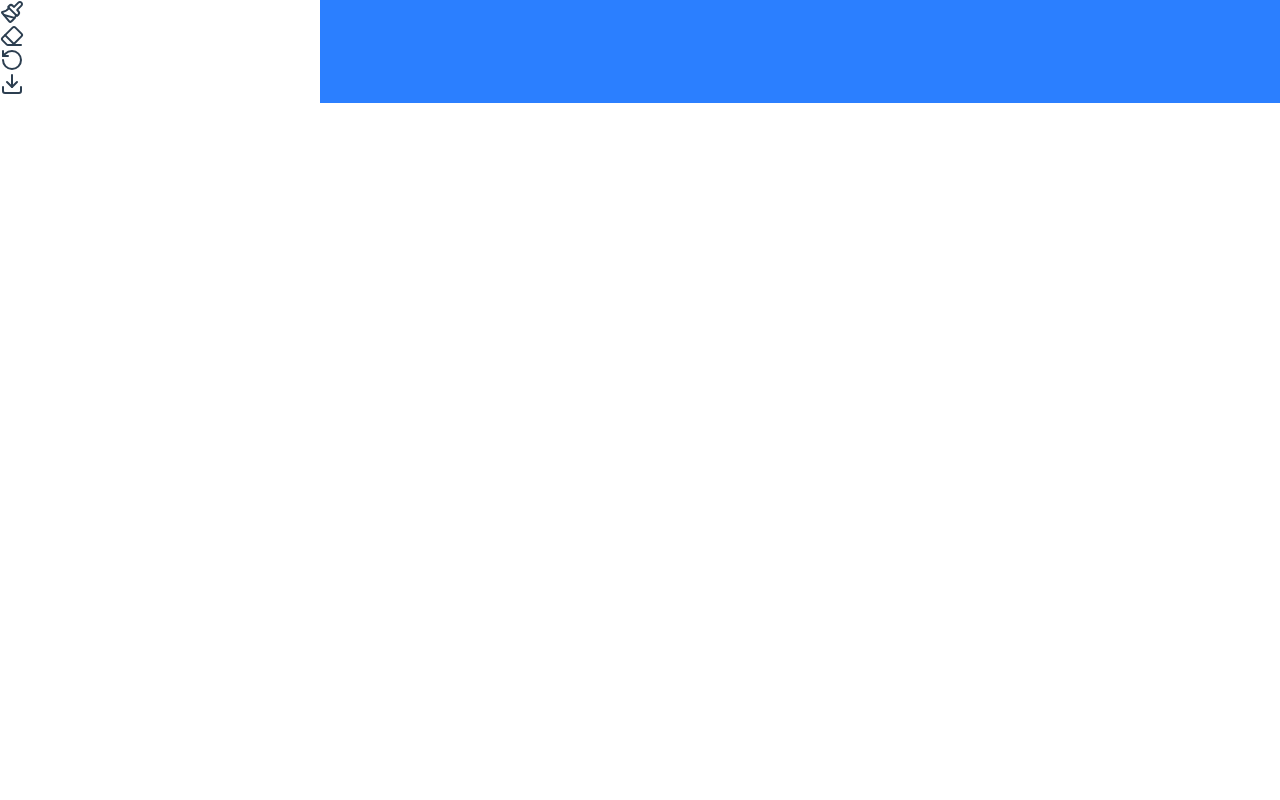
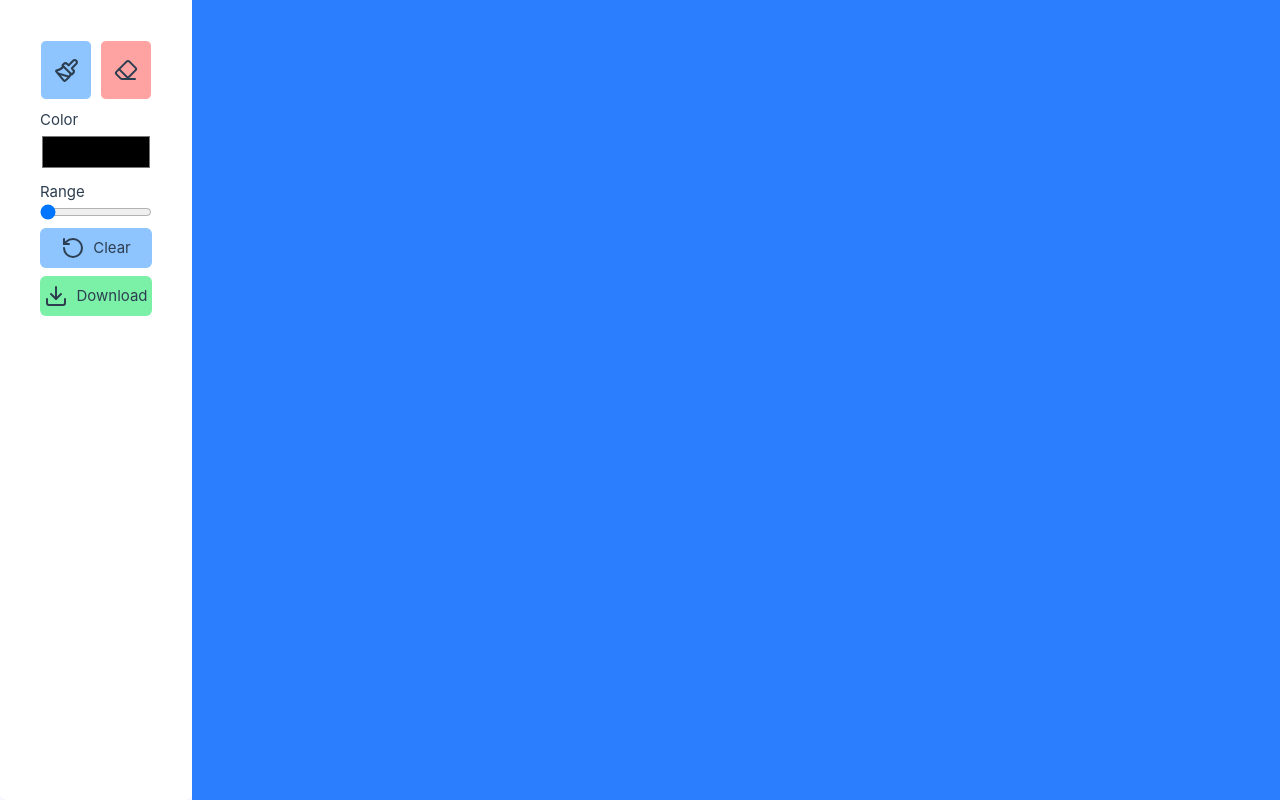
Before and after one commit to bmsgdev/drawapp, a Vue app: page / in a window 1280 px wide. Built offline with nearby package versions, Linux system fonts and the light colour scheme; the HTML template or start-up script is replaced by a standard one.

Commit message:
create toolbar

```diff
--- a/src/components/HomeComponent.vue
+++ b/src/components/HomeComponent.vue
@@ -3,11 +3,11 @@ import CanvasComponent from "./CanvasComponent.vue";
 import ToolBarComponent from "./ToolBarComponent.vue";
 </script>
 <template>
-  <div class="flex w-full">
-    <div class="w-[25%]">
+  <div class="flex w-full h-screen">
+    <div class="w-[15%]">
       <ToolBarComponent />
     </div>
-    <div class="w-[75%] bg-blue-500">
+    <div class="w-full bg-blue-500">
       <CanvasComponent />
     </div>
   </div>
--- a/src/components/ToolBarComponent.vue
+++ b/src/components/ToolBarComponent.vue
@@ -2,15 +2,38 @@
 import { Download, Eraser, Paintbrush, RotateCcw } from "lucide-vue-next";
 </script>
 <template>
-  <div>
+  <div
+    class="card h-full bg-white gap-5 p-5 shadow-md shadow-purple-200/50 rounded-md"
+  >
     <div>
-      <div>
-         <button>
-            <Paintbrush />
+      <div class="flex flex-col gap-2 justify-center p-5">
+         <!-- first button groupe -->
+        <div class="flex items-center justify-center gap-2">
+          <button class=" flex items-center justify-center bg-blue-300 w-15 h-15 border border-white rounded-md">
+            <Paintbrush :size="25" />
+          </button>
+          <button class=" flex items-center justify-center bg-red-300 w-15 h-15 border border-white rounded-md">
             <Eraser />
-            <RotateCcw />
-            <Download/>
-         </button>
+          </button>
+        </div>
+        <div class="flex flex-col">
+          <label for="color">Color</label>
+          <input class="w-full h-10 " type="color" />
+        </div>
+        <div class=" flex flex-col w-full">
+          <label for="color">Range</label>
+          <input class="w-full h-4 " type="range" min="1" max="50" value="1"/>
+        </div>
+       <div class="flex flex-col items-center justify-center gap-2">
+          <button  class="hover:text-white flex items-center justify-center w-full h-10 bg-blue-300 hover:bg-blue-500 gap-2 rounded-md">
+          <RotateCcw icon class=" hover:text-white"/>
+          <p class="font-bold">Clear</p>
+        </button>
+        <button class="flex items-center justify-center w-full h-10 bg-green-300 hover:bg-green-500 gap-2 rounded-md">
+          <Download />
+          <p>Download</p>
+        </button>
+       </div>
       </div>
     </div>
   </div>
```
